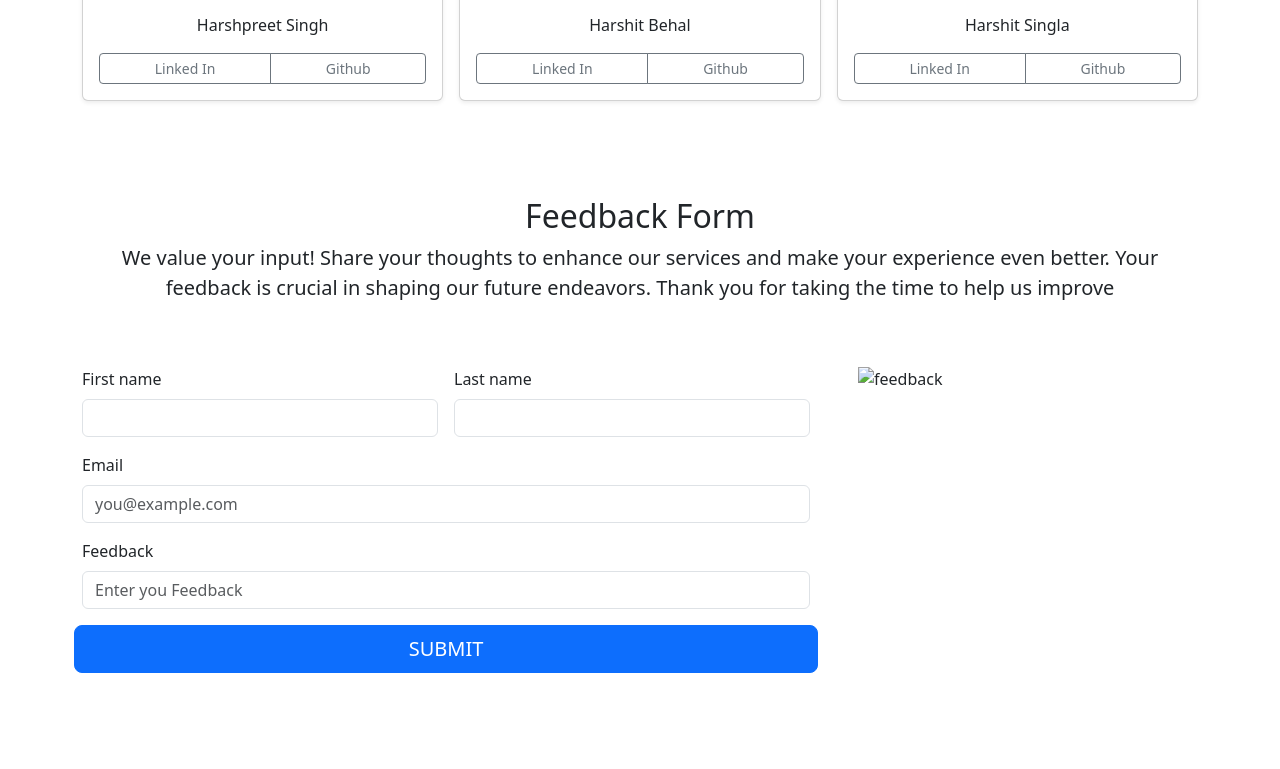
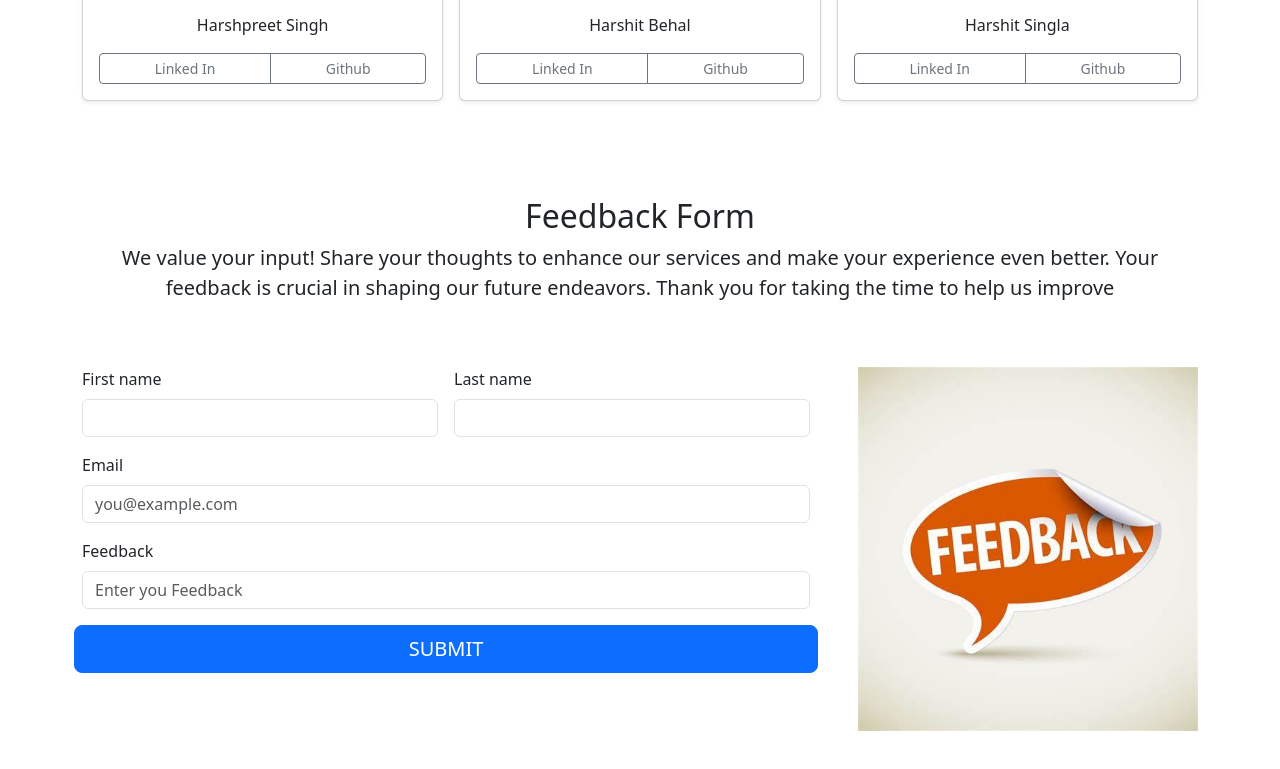
Before and after one commit to harshit391/MedSimNex, a plain HTML site: page index.html in a window 1280 px wide. Shown: the part 2384-3153 px from the top of the page. Drawn offline with nearby package versions, Linux system fonts and the light colour scheme.

Commit message:
Feed back Image added

```diff
--- a/index.html
+++ b/index.html
@@ -146,7 +146,7 @@
 
                 <div class="col-md-5 col-lg-4 order-md-last">
                     <ul class="list-group mb-3">
-                      <img src="" alt="feedback">
+                      <img src="./Images/feedback.jpg" alt="feedback">
                     </ul>
                   </div>
                 <div class="col-md-7 col-lg-8">
@@ -193,7 +193,6 @@
             <footer class="my-5 pt-5 text-body-secondary text-center text-small">
               <p class="mb-1"></p>
               <ul class="list-inline">
-
               </ul>
             </footer>
           </div>
```
Also changed, not shown: Images/feedback.jpg (added).
